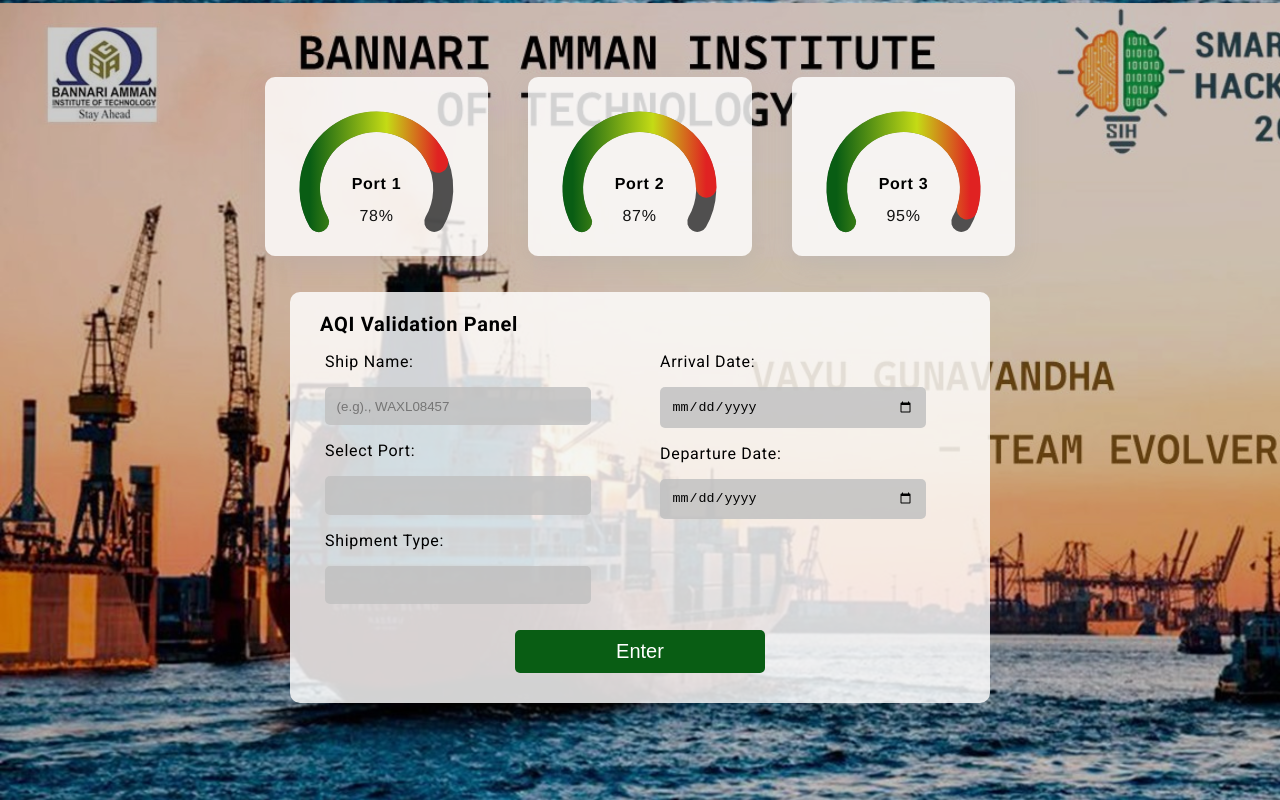
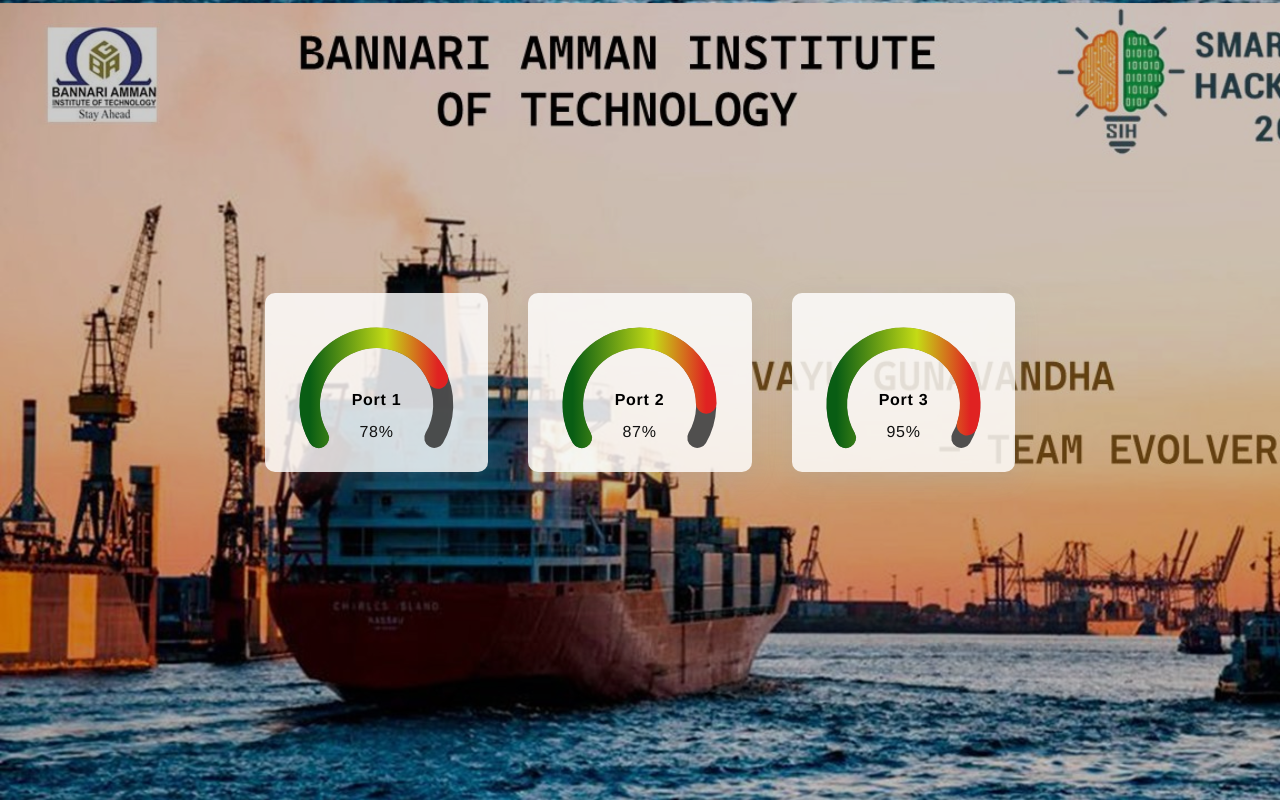
Before and after one commit to gowtham-surya/Weather_AQI, a React (Create React App) app: page / in a window 1280 px wide. Built offline with nearby package versions, Linux system fonts and the light colour scheme.

Commit message:
changes made in oct 13

```diff
--- a/src/App.js
+++ b/src/App.js
@@ -8,9 +8,6 @@ const App = () => {
     <BrowserRouter>
       <Switch>
         <Route path="/" exact component={Entry} />
-        <Route path="/port_A" component={Port_A} />
-        <Route path="/port_B" component={Port_A} />
-        <Route path="/port_C" component={Port_A} />
       </Switch>
     </BrowserRouter>
   );
--- a/src/components/Entry.jsx
+++ b/src/components/Entry.jsx
@@ -1,35 +1,8 @@
 import React from 'react';
 import '../assets/css/entry.css';
 import Chart from 'react-apexcharts';
-import { useState } from 'react';
-import { useHistory } from 'react-router-dom';
 
 const Entry = () => {
-  const [OnSetHandleEvents, setOnSetHandleEvents] = useState(null);
-  const [ShipName, setShipName] = useState(null);
-  const [Port, setPort] = useState(null);
-  const [Type, setType] = useState(null);
-  const [Quantity, setQuantity] = useState(null);
-  const [Arrival, setArrival] = useState(null);
-  const [Departure, setDeparture] = useState(null);
-
-  console.log(Port);
-  console.log(Type);
-
-  const navigate = useHistory();
-
-  const onhandleWhenEnter = (e) => {
-    if (Port === 'Port A') {
-      navigate.push(`/port_A`);
-      window.location.reload(false);
-    } else if (Port === 'Port B') {
-      navigate.push(`/port_B`);
-      window.location.reload(false);
-    } else if (Port === 'Port C') {
-      navigate.push(`/port_C`);
-      window.location.reload(false);
-    }
-  };
 
   var airQualityIndex = [
     {
@@ -113,6 +86,7 @@ const Entry = () => {
         <div className="row">
           {airQualityIndex.map((lists, index) => (
             <div className="col-4" key={index}>
+              <a href="https://bitsathy.ac.in">
                 <div className="status-card status-card-bar flexbox fdir-col">
                   <div className="flexbox">
                     <Chart
@@ -126,98 +100,11 @@ const Entry = () => {
                     />
                   </div>
                 </div>
+              </a>
             </div>
+
           ))}
         </div>
-      </div>
-      <div className="card-container card">
-        <h5 style={{ fontWeight: 'bolder' }}>AQI Validation Panel</h5>
-        <div className="row">
-          <div
-            className="col-6"
-            style={{ display: 'flex', flexDirection: 'column' }}
-          >
-            <label htmlFor="ship_name">Ship Name:</label>
-            <input
-              type="text"
-              name="ship_name"
-              id="ship_name"
-              placeholder="(e.g)., WAXL08457"
-              onClick={(e) => {
-                setShipName(e.target.value);
-              }}
-            />
-            <datalist id="port_option">
-              <option value="Select one"></option>
-              <option value="Port A"></option>
-              <option value="Port B"></option>
-              <option value="Port C"></option>
-            </datalist>
-            <label htmlFor="port_option">Select Port:</label>
-            <input
-              autoComplete="on"
-              type="text"
-              list="port_option"
-              className="dropDown"
-              id="port_option"
-              onClick={(e) => {
-                setPort(e.target.value);
-              }}
-            />
-            <datalist id="shipment_type">
-              <option value="Coal">Coal</option>
-              <option value="Iron Ore">Iron Ore</option>
-              <option value="Fertilizer">Fertilizer</option>
-              <option value="POL">POL</option>
-            </datalist>
-            <label htmlFor="shipment_type">Shipment Type:</label>
-            <input
-              autoComplete="on"
-              type="text"
-              list="shipment_type"
-              className="dropDown"
-              id="shipment_type"
-              onClick={(e) => {
-                setType(e.target.value);
-              }}
-            />
-          </div>
-          <div
-            className="col-6"
-            style={{ display: 'flex', flexDirection: 'column' }}
-          >
-            <label htmlFor="shipment_type">Arrival Date:</label>
-            <input
-              onClick={(e) => {
-                setArrival(e.target.value);
-              }}
-              type="date"
-              name="arrival"
-              id="arrival"
-            />
-            <label htmlFor="shipment_type">Departure Date:</label>
-            <input
-              onClick={(e) => {
-                setDeparture(e.target.value);
-              }}
-              type="date"
-              name="departure"
-              id="departure"
-            />
-          </div>
-        </div>
-
-        <button
-          className="btn"
-          name="submit"
-          value="submit"
-          onClick={(e) => {
-            setOnSetHandleEvents(e.target.value);
-            onhandleWhenEnter();
-          }}
-        >
-          Enter
-        </button>
       </div>
     </div>
   );
```
Also changed, not shown: package.json (+14 -1 lines), public/manifest.json, 1 other file (tests, documents, lock files or other folders). Lines whose indentation alone changed are shown as unchanged.
